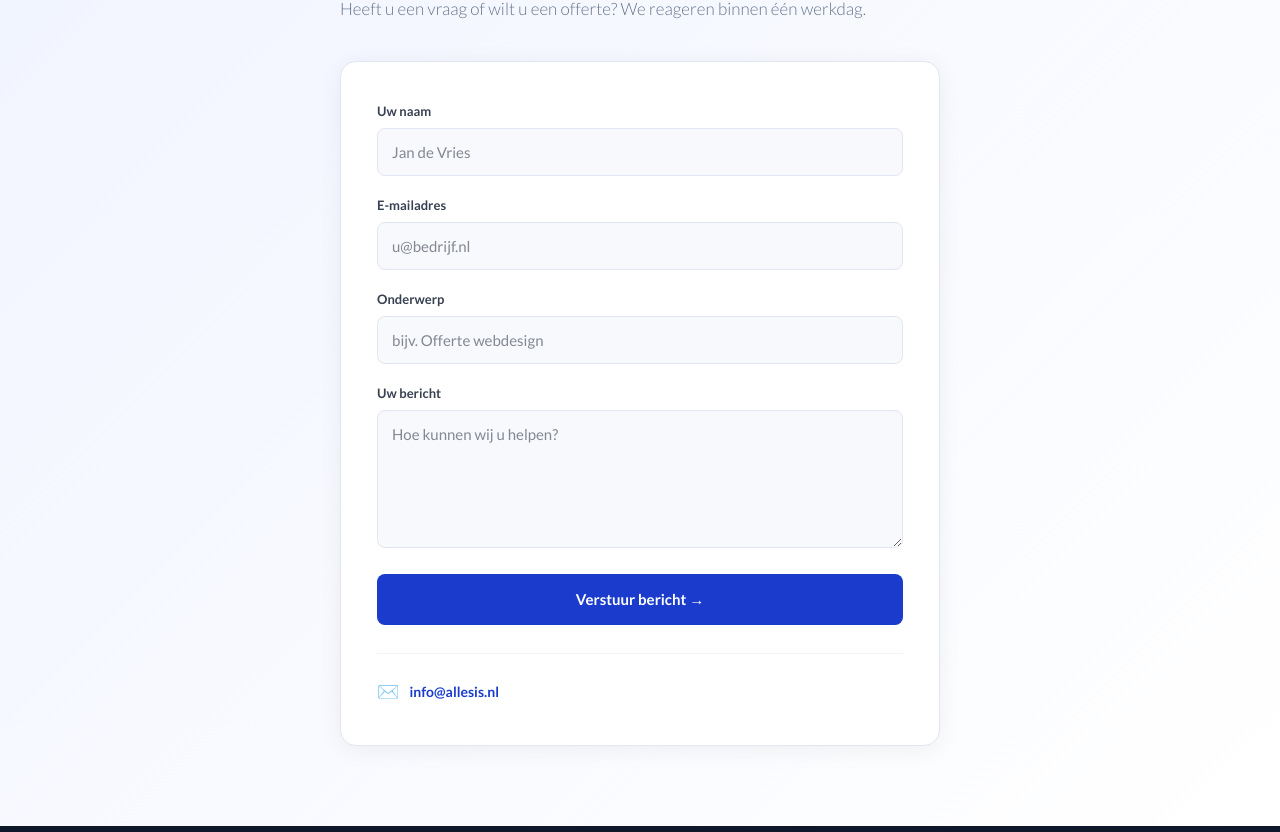
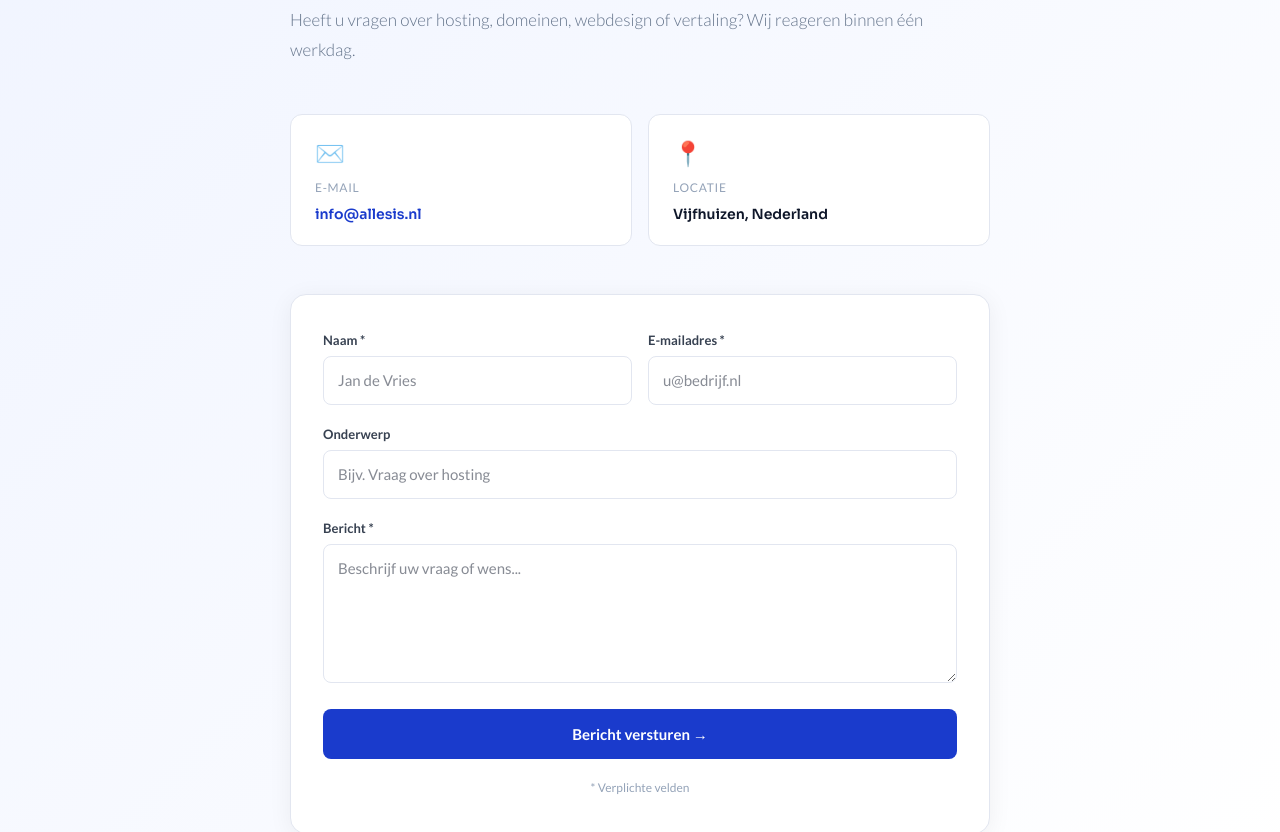
Before and after one commit to mike1160/allesis2, a Next.js app: page /contact in a window 1280 px wide. Shown: the part 295-1127 px from the top of the page. Built offline with nearby package versions, Linux system fonts and the light colour scheme.

Commit message:
v8 contactformulier Resend

```diff
--- /dev/null
+++ b/app/api/contact/route.ts
@@ -0,0 +1,47 @@
+import { NextRequest, NextResponse } from "next/server";
+
+export const dynamic = "force-dynamic";
+
+export async function POST(request: NextRequest) {
+  try {
+    const { naam, email, onderwerp, bericht } = await request.json();
+
+    if (!naam || !email || !bericht) {
+      return NextResponse.json({ error: "Vul alle verplichte velden in." }, { status: 400 });
+    }
+
+    const { Resend } = await import("resend");
+    const resend = new Resend(process.env.RESEND_API_KEY);
+
+    await resend.emails.send({
+      from: "Allesis Contact <onboarding@resend.dev>",
+      to: "leerthaismetmij@gmail.com",
+      replyTo: email,
+      subject: `Nieuw bericht: ${onderwerp || "Contactformulier"}`,
+      html: `
+        <div style="font-family: Arial, sans-serif; max-width: 600px; margin: 0 auto;">
+          <div style="background: #1a3bcc; padding: 24px; border-radius: 8px 8px 0 0;">
+            <h1 style="color: white; margin: 0; font-size: 20px;">Nieuw bericht via Allesis.nl</h1>
+          </div>
+          <div style="background: #f8f9fc; padding: 32px; border-radius: 0 0 8px 8px; border: 1px solid #e2e6f0;">
+            <table style="width: 100%; border-collapse: collapse;">
+              <tr><td style="padding: 8px 0; color: #64748b; font-size: 13px; width: 100px;">Naam</td><td style="padding: 8px 0; font-weight: bold; color: #0f172a;">${naam}</td></tr>
+              <tr><td style="padding: 8px 0; color: #64748b; font-size: 13px;">E-mail</td><td style="padding: 8px 0; color: #1a3bcc;"><a href="mailto:${email}">${email}</a></td></tr>
+              <tr><td style="padding: 8px 0; color: #64748b; font-size: 13px;">Onderwerp</td><td style="padding: 8px 0; color: #0f172a;">${onderwerp || "-"}</td></tr>
+            </table>
+            <hr style="border: none; border-top: 1px solid #e2e6f0; margin: 20px 0;" />
+            <h3 style="color: #0f172a; margin: 0 0 12px;">Bericht:</h3>
+            <p style="color: #374151; line-height: 1.7; white-space: pre-wrap;">${bericht}</p>
+            <hr style="border: none; border-top: 1px solid #e2e6f0; margin: 20px 0;" />
+            <p style="color: #94a3b8; font-size: 12px; margin: 0;">Beantwoord direct door op Reply te klikken in uw e-mailclient.</p>
+          </div>
+        </div>
+      `,
+    });
+
+    return NextResponse.json({ success: true });
+  } catch (error) {
+    console.error("Mail error:", error);
+    return NextResponse.json({ error: "Verzenden mislukt. Probeer het opnieuw." }, { status: 500 });
+  }
+}
--- a/app/contact/page.tsx
+++ b/app/contact/page.tsx
@@ -1,46 +1,39 @@
 export const metadata = {
   title: "Contact",
-  description: "Neem contact op met Allesis voor hosting, webdesign, domeinen of vertaling. Wij reageren binnen 00e900e9n werkdag via e-mail.",
+  description: "Neem contact op met Allesis voor hosting, webdesign, domeinen of vertaling.",
   alternates: { canonical: "https://allesis.nl/contact" },
 };
+import ContactForm from "@/components/ContactForm";
 
 export default function ContactPage() {
   return (
-    <div style={{ paddingTop: 100, minHeight: "80vh" }}>
+    <div style={{ paddingTop: 100 }}>
       <section style={{ padding: "80px 24px", background: "linear-gradient(135deg, #f0f4ff, #ffffff)" }}>
-        <div style={{ maxWidth: 600, margin: "0 auto" }}>
+        <div style={{ maxWidth: 700, margin: "0 auto" }}>
           <p style={{ fontFamily: "Lato, sans-serif", fontSize: 13, fontWeight: 700, letterSpacing: ".1em", textTransform: "uppercase", color: "#1a3bcc", marginBottom: 12 }}>Contact</p>
-          <h1 style={{ fontFamily: "Sora, sans-serif", fontWeight: 800, fontSize: "clamp(2rem, 4vw, 2.8rem)", color: "#0f172a", marginBottom: 12 }}>Stuur een bericht</h1>
-          <p style={{ fontFamily: "Lato, sans-serif", fontSize: 17, color: "#64748b", marginBottom: 40, fontWeight: 300 }}>
-            Heeft u een vraag of wilt u een offerte? We reageren binnen één werkdag.
+          <h1 style={{ fontFamily: "Sora, sans-serif", fontWeight: 800, fontSize: "clamp(2rem, 4vw, 3rem)", color: "#0f172a", marginBottom: 16 }}>Stuur ons een bericht</h1>
+          <p style={{ fontFamily: "Lato, sans-serif", fontSize: 17, color: "#64748b", marginBottom: 48, fontWeight: 300, lineHeight: 1.8 }}>
+            Heeft u vragen over hosting, domeinen, webdesign of vertaling? Wij reageren binnen één werkdag.
           </p>
 
-          <div style={{ background: "white", border: "1px solid #e2e6f0", borderRadius: 16, padding: "40px 36px", boxShadow: "0 4px 24px rgba(0,0,0,0.06)" }}>
-            <form action="mailto:info@allesis.nl" method="get" style={{ display: "flex", flexDirection: "column", gap: 20 }}>
-              {[
-                { label: "Uw naam", name: "naam", type: "text", placeholder: "Jan de Vries" },
-                { label: "E-mailadres", name: "email", type: "email", placeholder: "u@bedrijf.nl" },
-                { label: "Onderwerp", name: "subject", type: "text", placeholder: "bijv. Offerte webdesign" },
-              ].map(f => (
-                <div key={f.name}>
-                  <label style={{ fontFamily: "Lato, sans-serif", fontSize: 13, fontWeight: 700, color: "#374151", display: "block", marginBottom: 6 }}>{f.label}</label>
-                  <input type={f.type} name={f.name} placeholder={f.placeholder} style={{ width: "100%", padding: "12px 14px", border: "1px solid #e2e6f0", borderRadius: 8, fontFamily: "Lato, sans-serif", fontSize: 15, color: "#0f172a", outline: "none", background: "#f8f9fc" }} />
-                </div>
-              ))}
-              <div>
-                <label style={{ fontFamily: "Lato, sans-serif", fontSize: 13, fontWeight: 700, color: "#374151", display: "block", marginBottom: 6 }}>Uw bericht</label>
-                <textarea name="body" rows={5} placeholder="Hoe kunnen wij u helpen?" style={{ width: "100%", padding: "12px 14px", border: "1px solid #e2e6f0", borderRadius: 8, fontFamily: "Lato, sans-serif", fontSize: 15, color: "#0f172a", outline: "none", background: "#f8f9fc", resize: "vertical" }} />
+          <div style={{ display: "grid", gridTemplateColumns: "1fr 1fr", gap: 16, marginBottom: 48 }}>
+            {[
+              { icon: "✉️", label: "E-mail", waarde: "info@allesis.nl", href: "mailto:info@allesis.nl" },
+              { icon: "📍", label: "Locatie", waarde: "Vijfhuizen, Nederland", href: null },
+            ].map(c => (
+              <div key={c.label} style={{ padding: "20px 24px", background: "white", border: "1px solid #e2e6f0", borderRadius: 12 }}>
+                <div style={{ fontSize: 24, marginBottom: 8 }}>{c.icon}</div>
+                <div style={{ fontFamily: "Lato, sans-serif", fontSize: 12, color: "#94a3b8", textTransform: "uppercase", letterSpacing: ".06em", marginBottom: 4 }}>{c.label}</div>
+                {c.href ? (
+                  <a href={c.href} style={{ fontFamily: "Sora, sans-serif", fontWeight: 600, fontSize: 14, color: "#1a3bcc", textDecoration: "none" }}>{c.waarde}</a>
+                ) : (
+                  <span style={{ fontFamily: "Sora, sans-serif", fontWeight: 600, fontSize: 14, color: "#0f172a" }}>{c.waarde}</span>
+                )}
               </div>
-              <button type="submit" style={{ padding: "14px", background: "#1a3bcc", color: "white", border: "none", borderRadius: 8, fontFamily: "Lato, sans-serif", fontWeight: 700, fontSize: 15, cursor: "pointer" }}>
-                Verstuur bericht →
-              </button>
-            </form>
+            ))}
+          </div>
 
-            <div style={{ marginTop: 28, paddingTop: 24, borderTop: "1px solid #f1f3f9", display: "flex", alignItems: "center", gap: 10 }}>
-              <span style={{ fontSize: 18 }}>✉️</span>
-              <a href="mailto:info@allesis.nl" style={{ fontFamily: "Lato, sans-serif", fontSize: 14, color: "#1a3bcc", textDecoration: "none", fontWeight: 700 }}>info@allesis.nl</a>
-            </div>
-          </div>
+          <ContactForm />
         </div>
       </section>
     </div>
--- /dev/null
+++ b/components/ContactForm.tsx
@@ -0,0 +1,94 @@
+"use client";
+import { useState } from "react";
+
+export default function ContactForm() {
+  const [form, setForm] = useState({ naam: "", email: "", onderwerp: "", bericht: "" });
+  const [loading, setLoading] = useState(false);
+  const [success, setSuccess] = useState(false);
+  const [error, setError] = useState("");
+
+  const handleSubmit = async (e: React.FormEvent) => {
+    e.preventDefault();
+    setLoading(true);
+    setError("");
+
+    try {
+      const res = await fetch("/api/contact", {
+        method: "POST",
+        headers: { "Content-Type": "application/json" },
+        body: JSON.stringify(form),
+      });
+      const data = await res.json();
+      if (!res.ok) throw new Error(data.error);
+      setSuccess(true);
+    } catch (err: any) {
+      setError(err.message || "Er ging iets mis. Probeer het opnieuw.");
+    } finally {
+      setLoading(false);
+    }
+  };
+
+  const inputStyle = {
+    width: "100%", padding: "12px 14px", border: "1px solid #e2e6f0",
+    borderRadius: 8, fontFamily: "Lato, sans-serif", fontSize: 15,
+    color: "#0f172a", outline: "none", background: "white",
+    boxSizing: "border-box" as const,
+  };
+  const labelStyle = {
+    fontFamily: "Lato, sans-serif", fontSize: 13, fontWeight: 700,
+    color: "#374151", display: "block", marginBottom: 6,
+  };
+
+  if (success) return (
+    <div style={{ background: "white", border: "1px solid #bbf7d0", borderRadius: 16, padding: "48px 32px", textAlign: "center" }}>
+      <div style={{ fontSize: 48, marginBottom: 16 }}>✅</div>
+      <h2 style={{ fontFamily: "Sora, sans-serif", fontWeight: 700, fontSize: "1.3rem", color: "#0f172a", marginBottom: 8 }}>Bericht verzonden!</h2>
+      <p style={{ fontFamily: "Lato, sans-serif", fontSize: 15, color: "#64748b" }}>Bedankt voor uw bericht. Wij reageren binnen één werkdag.</p>
+    </div>
+  );
+
+  return (
+    <div style={{ background: "white", border: "1px solid #e2e6f0", borderRadius: 16, padding: "36px 32px", boxShadow: "0 4px 24px rgba(0,0,0,0.06)" }}>
+      <form onSubmit={handleSubmit} style={{ display: "flex", flexDirection: "column", gap: 20 }}>
+        <div style={{ display: "grid", gridTemplateColumns: "1fr 1fr", gap: 16 }}>
+          <div>
+            <label style={labelStyle}>Naam *</label>
+            <input type="text" required placeholder="Jan de Vries" value={form.naam}
+              onChange={e => setForm({ ...form, naam: e.target.value })} style={inputStyle} />
+          </div>
+          <div>
+            <label style={labelStyle}>E-mailadres *</label>
+            <input type="email" required placeholder="u@bedrijf.nl" value={form.email}
+              onChange={e => setForm({ ...form, email: e.target.value })} style={inputStyle} />
+          </div>
+        </div>
+        <div>
+          <label style={labelStyle}>Onderwerp</label>
+          <input type="text" placeholder="Bijv. Vraag over hosting" value={form.onderwerp}
+            onChange={e => setForm({ ...form, onderwerp: e.target.value })} style={inputStyle} />
+        </div>
+        <div>
+          <label style={labelStyle}>Bericht *</label>
+          <textarea required rows={5} placeholder="Beschrijf uw vraag of wens..." value={form.bericht}
+            onChange={e => setForm({ ...form, bericht: e.target.value })}
+            style={{ ...inputStyle, resize: "vertical" as const }} />
+        </div>
+        {error && (
+          <p style={{ fontFamily: "Lato, sans-serif", fontSize: 14, color: "#dc2626", background: "#fef2f2", padding: "10px 14px", borderRadius: 8, margin: 0 }}>
+            {error}
+          </p>
+        )}
+        <button type="submit" disabled={loading} style={{
+          padding: "14px", background: "#1a3bcc", color: "white", border: "none",
+          borderRadius: 8, fontFamily: "Lato, sans-serif", fontWeight: 700, fontSize: 15,
+          cursor: loading ? "not-allowed" : "pointer", opacity: loading ? 0.7 : 1,
+        }}>
+          {loading ? "Verzenden..." : "Bericht versturen →"}
+        </button>
+        <p style={{ fontFamily: "Lato, sans-serif", fontSize: 12, color: "#94a3b8", margin: 0, textAlign: "center" }}>
+          * Verplichte velden
+        </p>
+      </form>
+    </div>
+  );
+}
--- a/package.json
+++ b/package.json
@@ -10,10 +10,11 @@
   },
   "dependencies": {
     "@supabase/ssr": "^0.8.0",
-    "@supabase/supabase-js": "^2.97.0",
+    "@supabase/supabase-js": "^2.98.0",
     "next": "16.1.6",
     "react": "19.2.3",
-    "react-dom": "19.2.3"
+    "react-dom": "19.2.3",
+    "resend": "^6.9.2"
   },
   "devDependencies": {
     "@tailwindcss/postcss": "^4",
```
Also changed, not shown: 1 other file (tests, documents, lock files or other folders).
